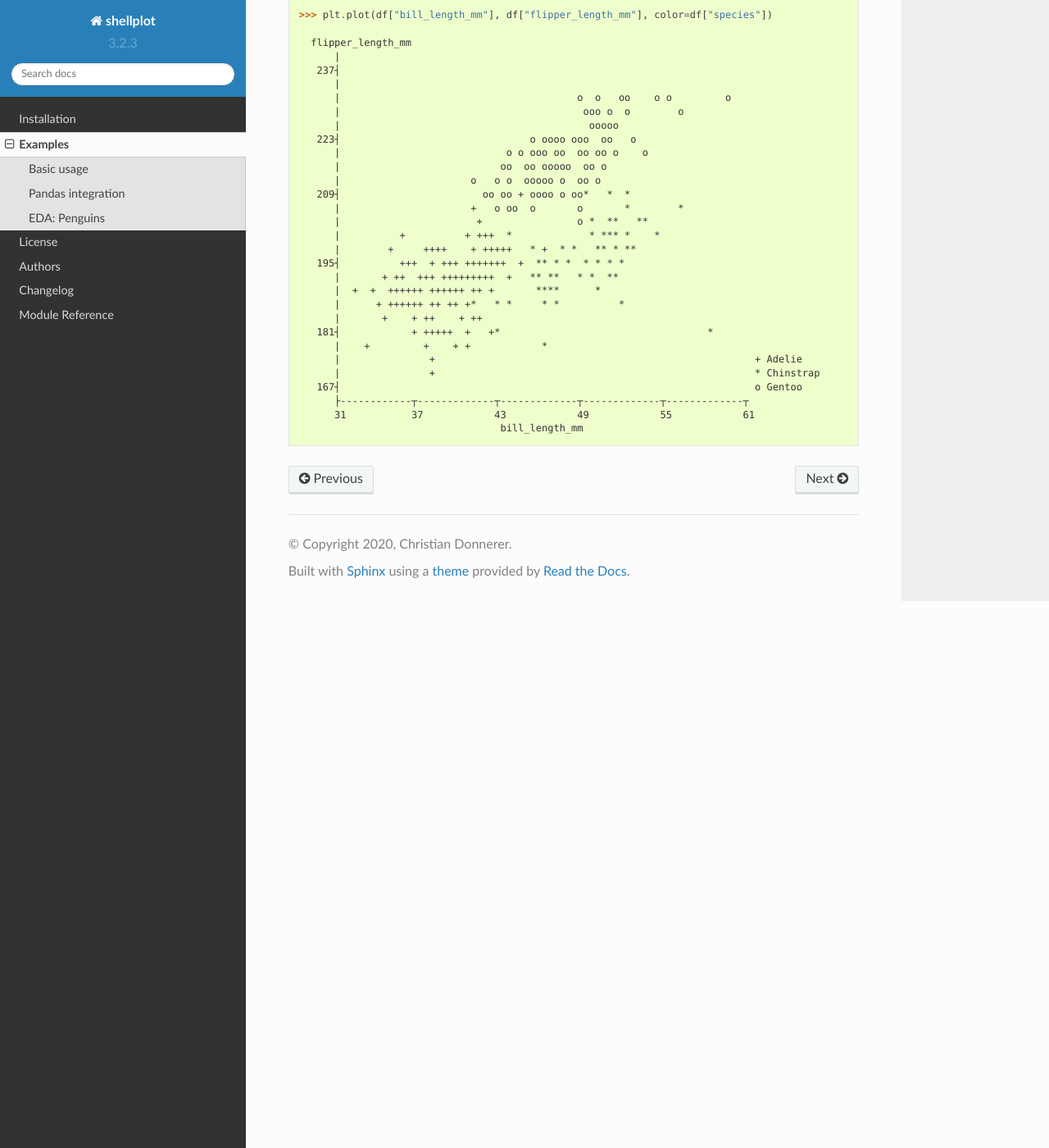
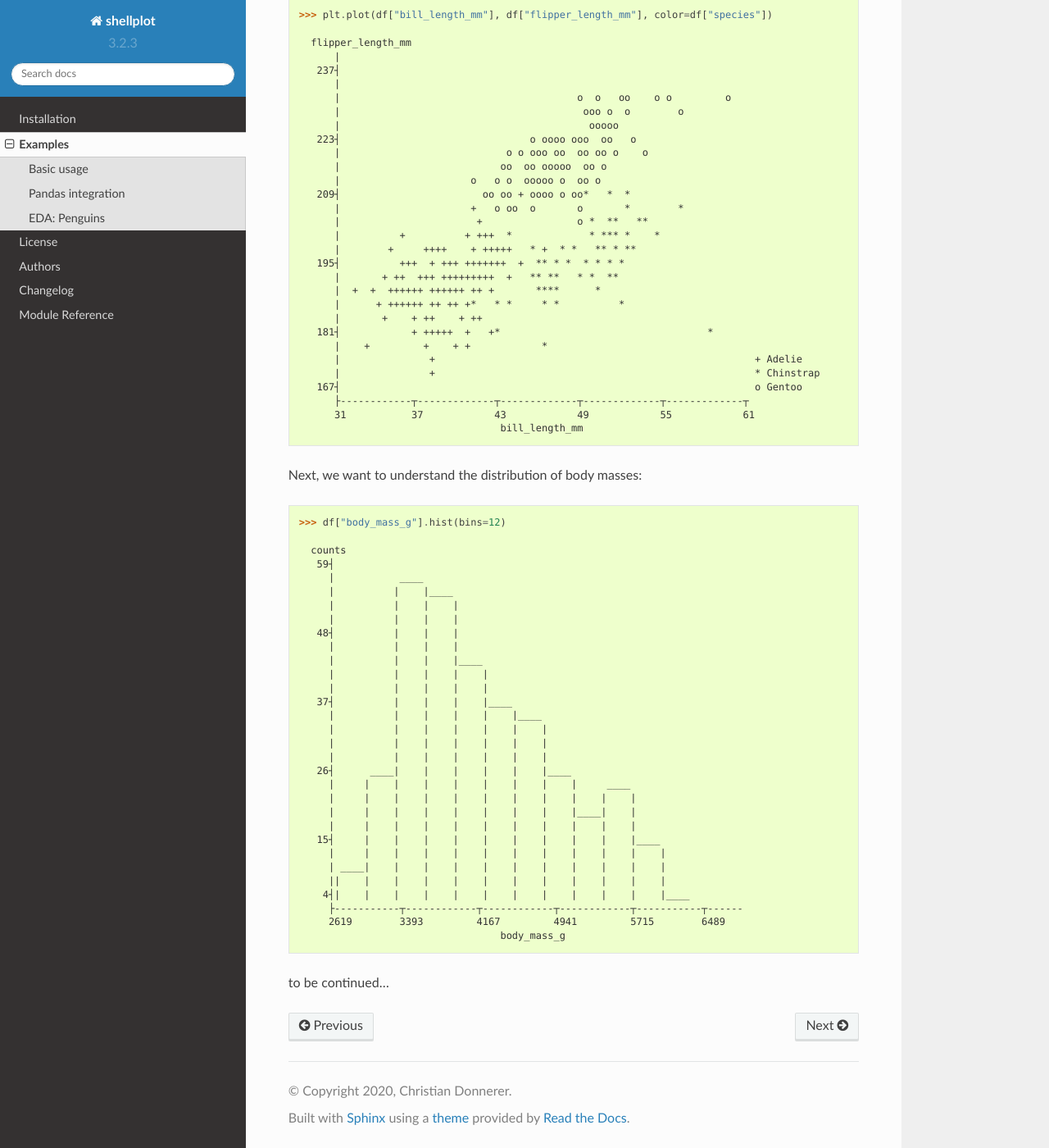
Before and after one commit to CDonnerer/shellplot, a Sphinx documentation site: the page built from docs/examples.rst, in a window 1280 px wide and 1400 px high, scrolled down 1771 px. Shown: the whole window at 82% size. Built offline with Sphinx 7.4.7 and the Read the Docs theme 2.0.0, drawn with Linux system fonts in a browser that asks for light colours; some of the changed text lies outside the part shown.

Commit message:
updated the examples

```diff
--- a/README.rst
+++ b/README.rst
@@ -87,3 +87,4 @@ information on PyScaffold see https://pyscaffold.org/.
 
 .. _documentation: https://shellplot.readthedocs.io/en/latest/
 .. _examples:  https://shellplot.readthedocs.io/en/latest/examples.html
+.. _matplotlib: https://matplotlib.org/contents.html#
--- a/docs/examples.rst
+++ b/docs/examples.rst
@@ -45,7 +45,6 @@ parameter::
 
         >>> import pandas as pd
         >>> pd.set_option("plotting.backend", "shellplot")
-
         >>> x = np.random.randn(1000)
         >>> my_series = pd.Series(data=x, name="my_fun_distribution")
         >>> my_series.hist(bins=10)
@@ -129,6 +129,42 @@ Let's start by looking at bill and flipper lengths vary across species::
                                           bill_length_mm
 
 
+Next, we want to understand the distribution of body masses::
+
+
+        >>> df["body_mass_g"].hist(bins=12)
+
+          counts
+           59┤
+             |           ____
+             |          |    |____
+             |          |    |    |
+             |          |    |    |
+           48┤          |    |    |
+             |          |    |    |
+             |          |    |    |____
+             |          |    |    |    |
+             |          |    |    |    |
+           37┤          |    |    |    |____
+             |          |    |    |    |    |____
+             |          |    |    |    |    |    |
+             |          |    |    |    |    |    |
+             |          |    |    |    |    |    |
+           26┤      ____|    |    |    |    |    |____
+             |     |    |    |    |    |    |    |    |     ____
+             |     |    |    |    |    |    |    |    |    |    |
+             |     |    |    |    |    |    |    |    |____|    |
+             |     |    |    |    |    |    |    |    |    |    |
+           15┤     |    |    |    |    |    |    |    |    |    |____
+             |     |    |    |    |    |    |    |    |    |    |    |
+             | ____|    |    |    |    |    |    |    |    |    |    |
+             ||    |    |    |    |    |    |    |    |    |    |    |
+            4┤|    |    |    |    |    |    |    |    |    |    |    |____
+             ├-----------┬------------┬------------┬------------┬-----------┬------
+             2619        3393         4167         4941         5715        6489
+                                          body_mass_g
+
+to be continued...
 
 
 .. _penguins: https://github.com/allisonhorst/palmerpenguins
```
Also changed, not shown: other parts of docs/examples.rst (+1 -0 lines).
